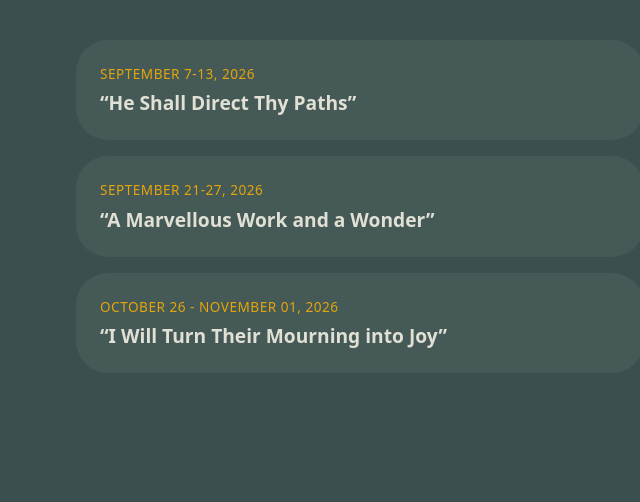
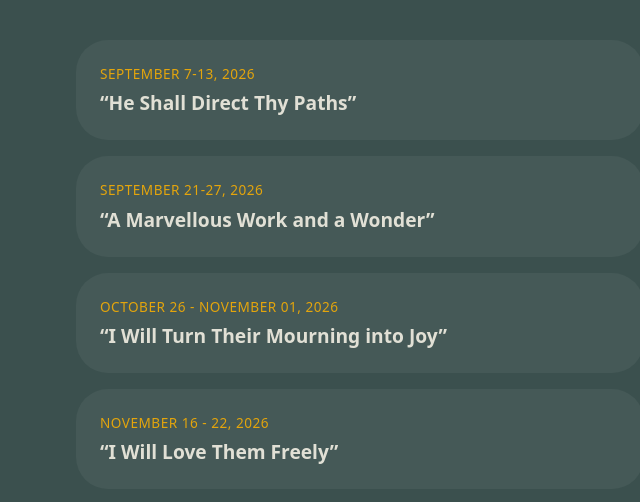
Before and after one commit to dallinnd/23rdSundaySchool, a plain HTML site: page index.html in a window 1280 px wide. Shown: the part 110-612 px from the top of the page, without its empty margins (280-920 px from the left). Drawn offline with Linux system fonts and the light colour scheme.

Commit message:
Add new lesson links to index.html

```diff
--- a/index.html
+++ b/index.html
@@ -26,6 +26,11 @@
             <span class="tile-title">“I Will Turn Their Mourning into Joy”</span>
         </a>
 
+        <a href="lesson1122.html" class="tile">
+            <span class="tile-date">November 16 - 22, 2026</span>
+            <span class="tile-title">“I Will Love Them Freely”</span>
+        </a>
+
     </main>
     <script src="app.js"></script>
 </body>
```
